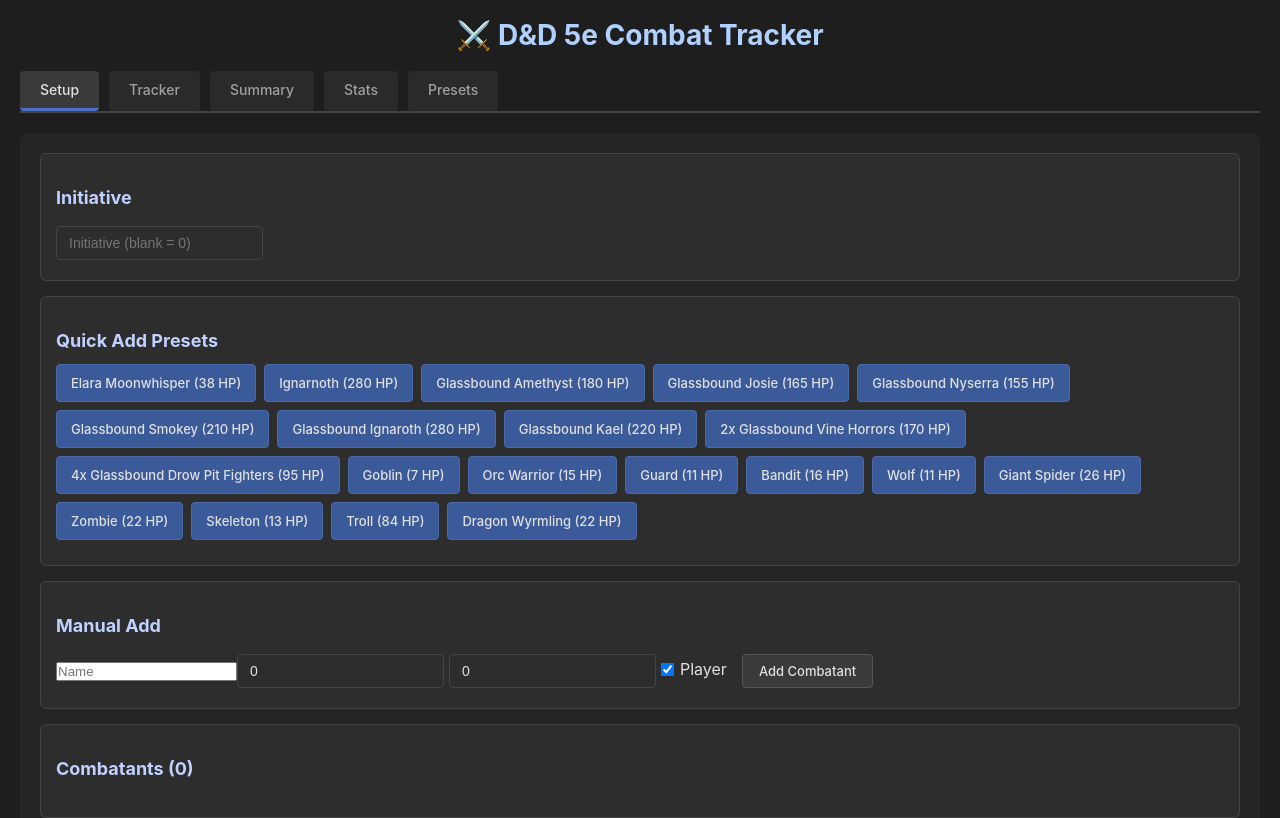
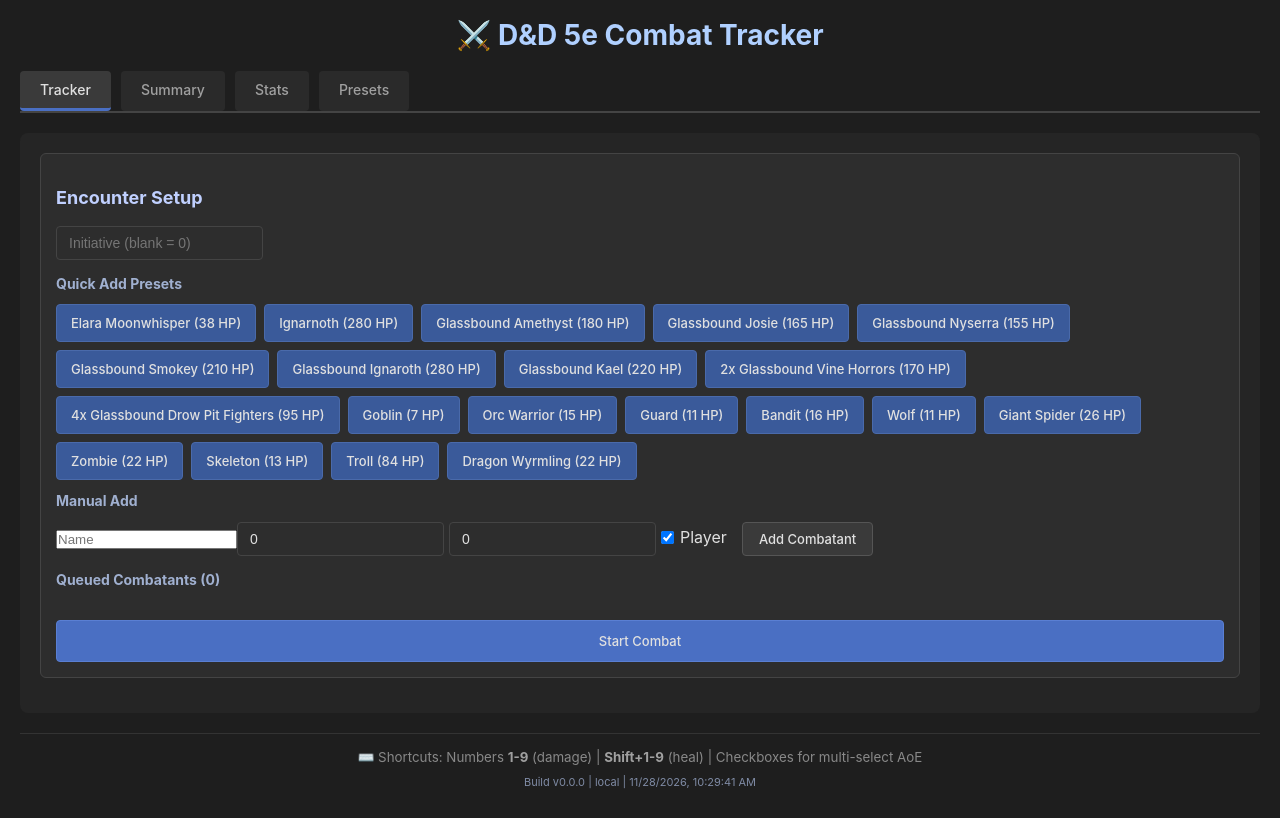
Before and after one commit to kanerunyon-crypto/dnd-combat-tracker-v0.a, a React (Vite) app: page / in a window 1280 px wide. Shown: the top 818 px of the page. Built offline with nearby package versions, Linux system fonts and the light colour scheme; the HTML template or start-up script is replaced by a standard one.

Commit message:
Merge Setup and Tracker tabs into unified Tracker tab

```diff
--- a/src/App.jsx
+++ b/src/App.jsx
@@ -2,7 +2,7 @@
 import './App.css'
 
 function App() {
-  const [activeTab, setActiveTab] = useState('setup')
+  const [activeTab, setActiveTab] = useState('tracker')
   const [combatants, setCombatants] = useState([])
   const [tempCombatants, setTempCombatants] = useState([])
   const [currentTurnIdx, setCurrentTurnIdx] = useState(0)
@@ -421,12 +421,12 @@
   }
 
   const resetCombat = () => {
-    if (confirm('Return to Setup and clear combat?')) {
+    if (confirm('Clear current combat?')) {
       setTimerRunning(false)
       setCombatants([])
       setActionHistory([])
       setTotalDamage(0)
-      setActiveTab('setup')
+      setActiveTab('tracker')
     }
   }
 
@@ -615,23 +615,20 @@
       <h1>⚔️ D&D 5e Combat Tracker</h1>
 
       <div className="tabs">
-        <button className={`tab-btn ${activeTab === 'setup' ? 'active' : ''}`} onClick={() => setActiveTab('setup')}>Setup</button>
         <button className={`tab-btn ${activeTab === 'tracker' ? 'active' : ''}`} onClick={() => setActiveTab('tracker')}>Tracker</button>
         <button className={`tab-btn ${activeTab === 'summary' ? 'active' : ''}`} onClick={() => setActiveTab('summary')}>Summary</button>
         <button className={`tab-btn ${activeTab === 'stats' ? 'active' : ''}`} onClick={() => setActiveTab('stats')}>Stats</button>
         <button className={`tab-btn ${activeTab === 'presets' ? 'active' : ''}`} onClick={() => setActiveTab('presets')}>Presets</button>
       </div>
 
-      {/* Setup Tab */}
-      {activeTab === 'setup' && (
-        <div className="tab-content">
+      {/* Tracker Tab */}
+      {activeTab === 'tracker' && (
+        <div className="tab-content tracker-tab">
           <div className="section">
-            <h2>Initiative</h2>
+            <h2>Encounter Setup</h2>
             <input type="number" placeholder="Initiative (blank = 0)" value={newInitiative} onChange={e => setNewInitiative(e.target.value)} />
-          </div>
 
-          <div className="section">
-            <h2>Quick Add Presets</h2>
+            <h3>Quick Add Presets</h3>
             <div className="preset-buttons">
               {Object.entries(presets).map(([key, preset]) => (
                 <button key={key} onClick={() => addPresetCombatant(key)} className="preset-btn">
@@ -639,19 +636,15 @@
                 </button>
               ))}
             </div>
-          </div>
 
-          <div className="section">
-            <h2>Manual Add</h2>
+            <h3>Manual Add</h3>
             <input placeholder="Name" value={newCombatant.name} onChange={e => setNewCombatant({...newCombatant, name: e.target.value})} />
             <input type="number" placeholder="Max HP" value={newCombatant.maxHp} onChange={e => setNewCombatant({...newCombatant, maxHp: parseInt(e.target.value) || 0})} />
             <input type="number" placeholder="Initiative" value={newCombatant.initiative} onChange={e => setNewCombatant({...newCombatant, initiative: parseInt(e.target.value) || 0})} />
             <label><input type="checkbox" checked={newCombatant.isPlayer} onChange={e => setNewCombatant({...newCombatant, isPlayer: e.target.checked})} /> Player</label>
             <button onClick={addManualCombatant}>Add Combatant</button>
-          </div>
 
-          <div className="section">
-            <h2>Combatants ({tempCombatants.length})</h2>
+            <h3>Queued Combatants ({tempCombatants.length})</h3>
             <div className="combatant-list">
               {tempCombatants.sort((a, b) => b.initiative - a.initiative).map((c, i) => (
                 <div key={i} className="combatant-item">
@@ -661,17 +654,14 @@
                 </div>
               ))}
             </div>
-          </div>
 
             <div className="button-group">
               <button onClick={startCombat} className="btn-primary">Start Combat</button>
             </div>
           </div>
-      )}
 
-      {/* Tracker Tab */}
-      {activeTab === 'tracker' && (
-        <div className="tab-content tracker-tab">
+          {combatants.length > 0 && (
+            <>
               <div className="stats-bar">
                 Elapsed: {formatTime(elapsedTime)} | Round {roundNum} | Current: {combatants[currentTurnIdx]?.name || '-'}
               </div>
@@ -879,6 +869,8 @@
           </div>
         </div>
       </div>
+      </>
+      )}
       </div>
       )}
 
```
Lines whose indentation alone changed are shown as unchanged.
